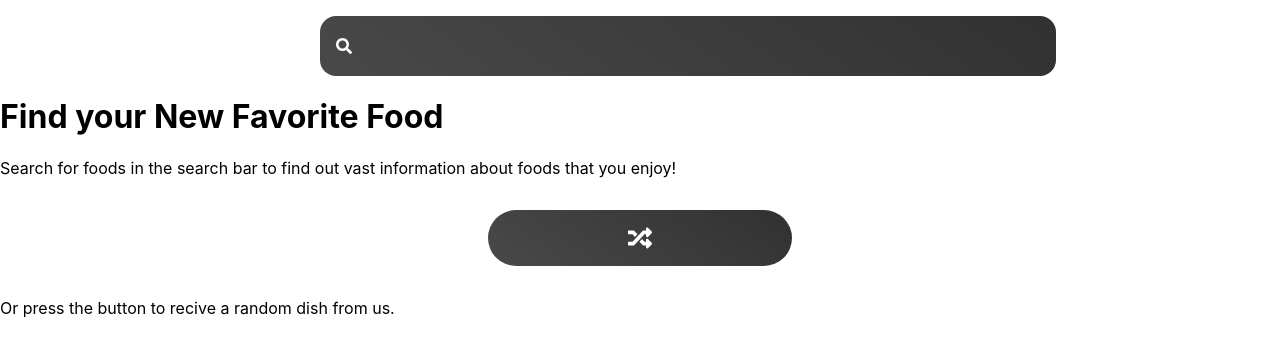
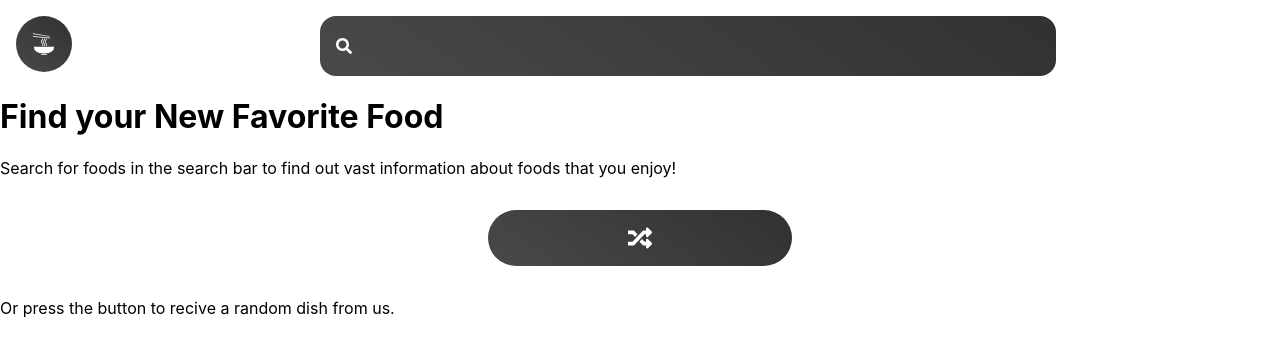
Before and after one commit to nladjevich/Food_Website, a React (Create React App) app in the folder capstone/: page / in a window 1280 px wide. Shown: the top 356 px of the page. Built offline with nearby package versions, Linux system fonts and the light colour scheme.

Commit message:
Created a home button so that when pressed, it navigates to the home page.

```diff
--- a/capstone/src/App.js
+++ b/capstone/src/App.js
@@ -1,12 +1,14 @@
 
 import Search from './Components/Search';
 import Pages from './Pages/Pages';
+import HomeBtn from './Components/HomeBtn';
 import { BrowserRouter } from 'react-router-dom';
 
 function App() {
   return (
     <BrowserRouter>
       <div className="App">
+          <HomeBtn></HomeBtn>
           <Search></Search>
           <Pages></Pages>
       </div>
--- a/capstone/src/Components/HomeBtn.jsx
+++ b/capstone/src/Components/HomeBtn.jsx
@@ -0,0 +1,43 @@
+import React from 'react'
+import { GiNoodles } from "react-icons/gi";
+import styled from 'styled-components';
+import { NavLink } from 'react-router-dom';
+
+function HomeBtn() {
+    const submitHandler = (e) => {
+        e.preventDefault();
+    };
+
+  return (
+    <NavLink to={'/'}>
+        <StyledForm onChange={submitHandler}>
+            <button>
+                <GiNoodles></GiNoodles>
+            </button>
+        </StyledForm>
+    </NavLink>
+  )
+}
+
+const StyledForm = styled.form`
+margin: 0rem 1rem;
+position: absolute;
+div{
+    width: 50%;
+}
+button{
+    border: none;
+    background: linear-gradient(35deg, #494949, #313131);
+    font-size: 1.5rem;
+    color: white;
+    padding: 1rem 1rem;
+    outline: none;
+    border-radius: 5rem;
+}
+svg{
+    display: block;
+    margin: auto;
+}
+`;
+
+export default HomeBtn
--- a/package.json
+++ b/package.json
@@ -1,5 +1,6 @@
 {
   "dependencies": {
+    "react-icons": "^4.8.0",
     "styled-components": "^5.3.8"
   }
 }
```
Also changed, not shown: capstone/src/Pages/RandDishes.jsx (+11 -0 lines), 1 other file (tests, documents, lock files or other folders).
